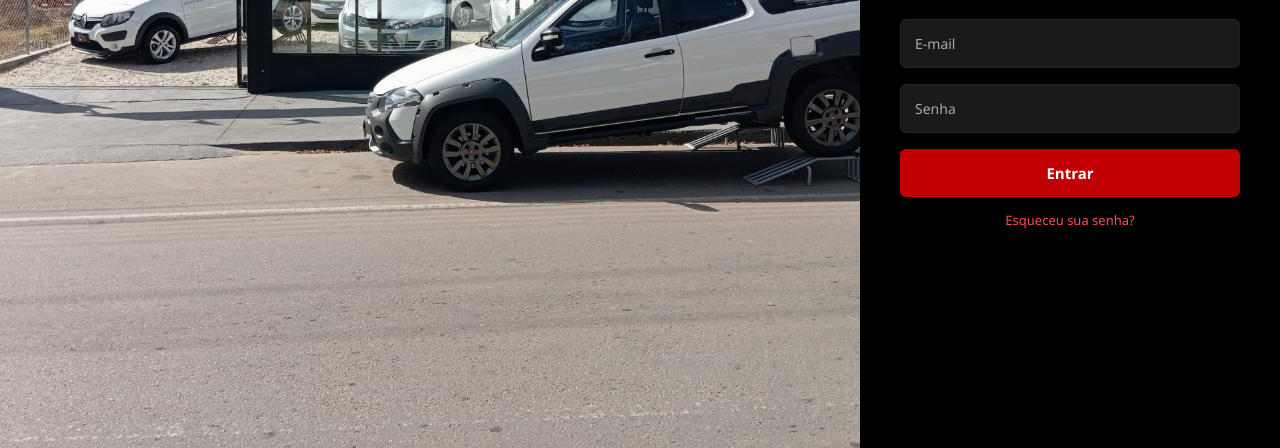
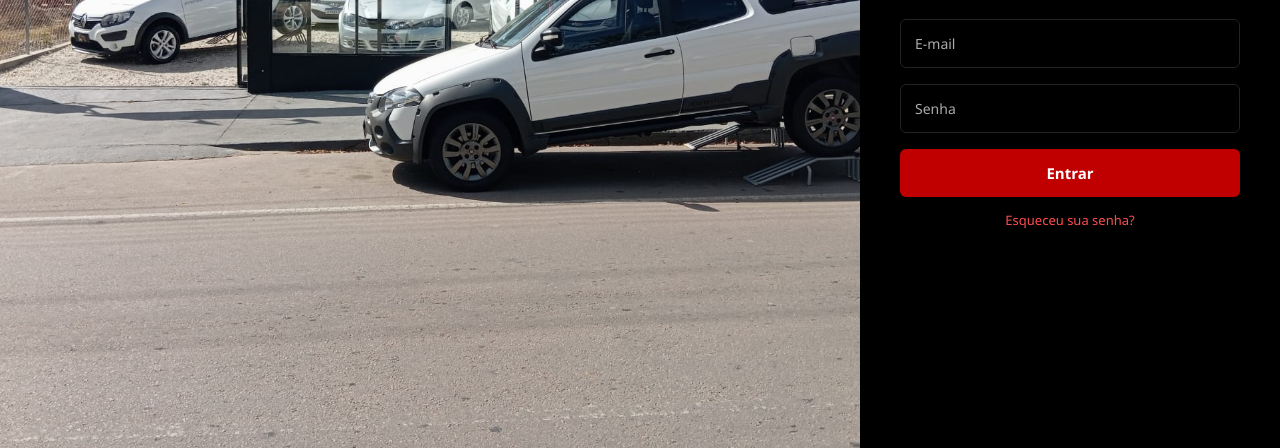
Before and after one commit to pfeltrin/CentralAutomoveis, a website: page frontend/pages/login.html in a window 1280 px wide. Shown: the part 352-800 px from the top of the page. Drawn offline with Linux system fonts and the light colour scheme.

```diff
--- a/frontend/assets/css/styleLogin.css
+++ b/frontend/assets/css/styleLogin.css
@@ -50,7 +50,7 @@
   border: 1px solid #232323;
   border-radius: 6px;
   font-size: 14px;
-  background: #1a1a1a;
+  background: #000000;
   color: #ffffff;
 }
 
```
Also changed, not shown: frontend/assets/logocentral.jpg.
